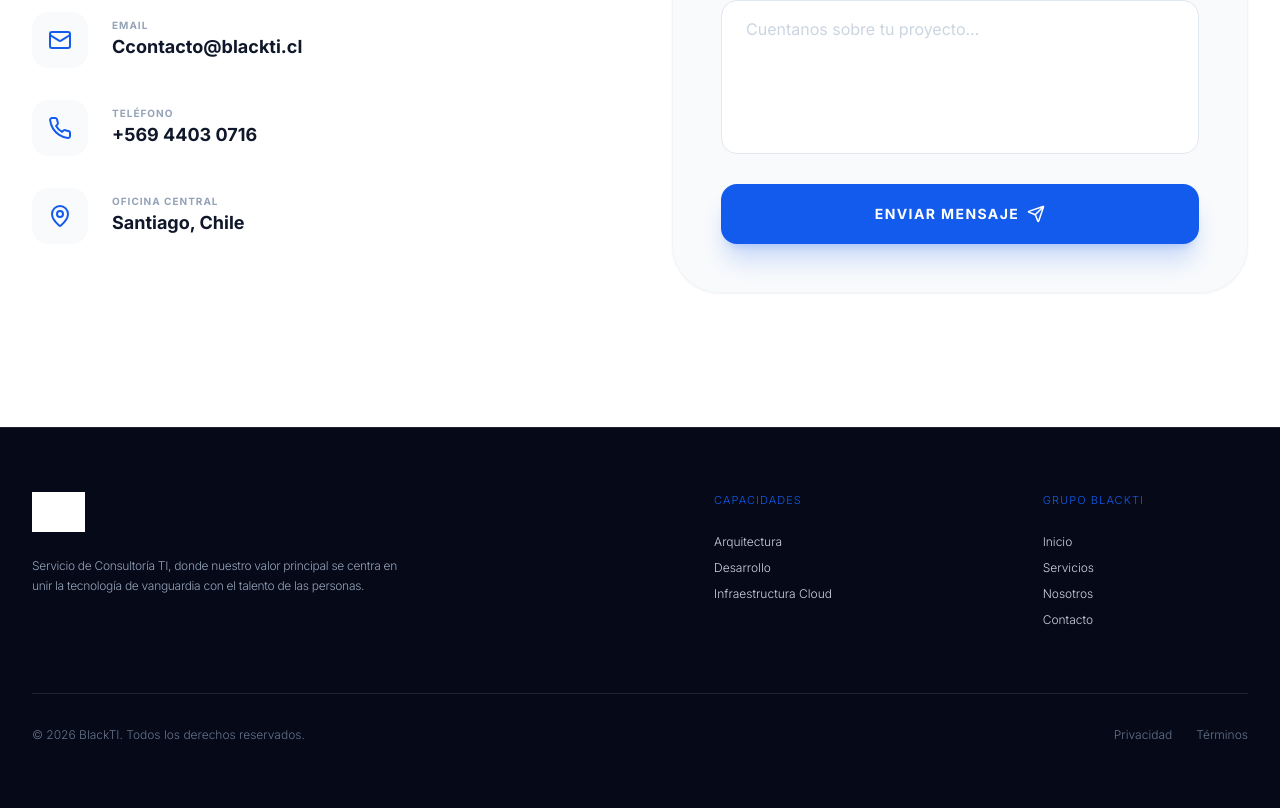
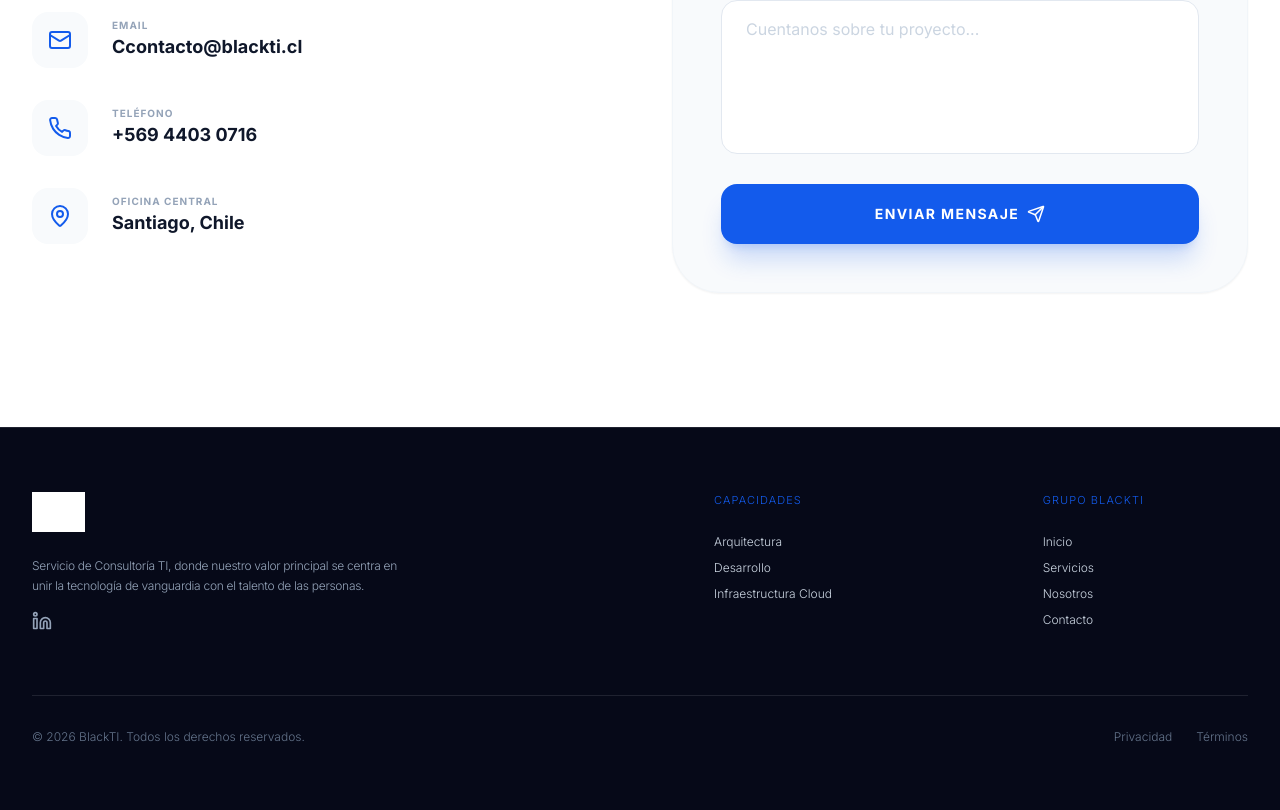
Before and after one commit to asinomas/paginaultima, a React (Vite) app in the folder Pagina_ultima/: page / in a window 1280 px wide. Shown: the part 8359-9169 px from the top of the page. Built offline with nearby package versions, Linux system fonts and the light colour scheme; no server answers; grey boxes are pictures that could not be loaded.

Commit message:
Enhance Footer with LinkedIn link and margin adjustment
Added LinkedIn logo and updated paragraph margin.

```diff
--- a/Pagina_ultima/src/components/Footer.tsx
+++ b/Pagina_ultima/src/components/Footer.tsx
@@ -1,4 +1,5 @@
 import React from 'react';
+import { Linkedin } from 'lucide-react';
 
 interface FooterProps {
   onNavigate?: (page: 'home' | 'services' | 'about' | 'contact' | 'privacy' | 'terms') => void;
@@ -27,9 +28,19 @@ const Footer: React.FC<FooterProps> = ({ onNavigate }) => {
                 src="https://www.blackti.cl/wp-content/uploads/2021/10/logo-black-ti.png"
               />
             </button>
-            <p className="text-[10px] sm:text-[11px] md:text-[12px] font-light text-slate-400 max-w-sm leading-relaxed tracking-tight">
+            <p className="text-[10px] sm:text-[11px] md:text-[12px] font-light text-slate-400 max-w-sm leading-relaxed tracking-tight mb-4">
               Servicio de Consultoría TI, donde nuestro valor principal se centra en unir la tecnología de vanguardia con el talento de las personas.
             </p>
+
+            {/* Logo de LinkedIn */}
+            <a
+              href="https://www.linkedin.com/company/black-ti"
+              target="_blank"
+              rel="noopener noreferrer"
+              className="text-slate-400 hover:text-white transition-colors"
+            >
+              <Linkedin size={20} />
+            </a>
           </div>
 
           {/* Columna Capacidades */}
```
